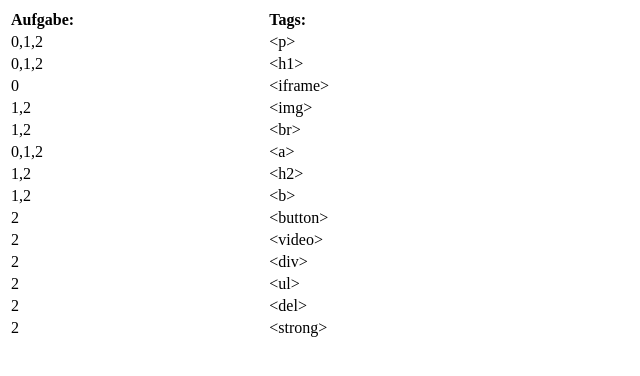
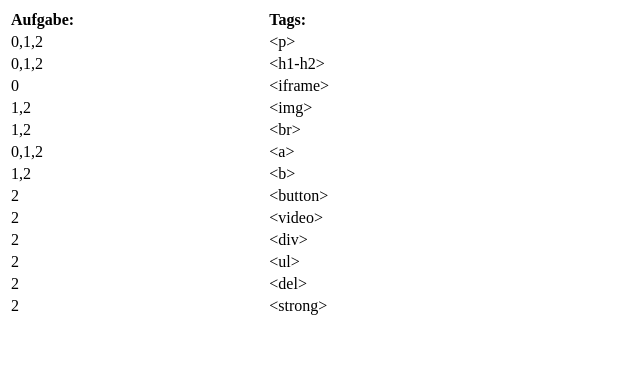
Before and after one commit to rittermarcel/GIS-SoSe-2020, a plain HTML site: page Abgaben/Aufgabe2/tags_used.html in a window 1280 px wide. Shown: the whole page, without its empty margins (0-640 px from the left). Drawn offline with Linux system fonts and the light colour scheme.

Commit message:
Update tags_used.html

```diff
--- a/Abgaben/Aufgabe2/tags_used.html
+++ b/Abgaben/Aufgabe2/tags_used.html
@@ -27,7 +27,7 @@ th {
 </tr>
 <tr>
     <td>0,1,2</td>
-    <td>&lt;h1&gt;</td>
+    <td>&lt;h1-h2&gt;</td>
 </tr>
 <tr>
     <td>0</td>
@@ -48,11 +48,7 @@ th {
     <td>&lt;a&gt;</td>
 
 </tr>
-<tr>
-    <td>1,2</td>
-    <td>&lt;h2&gt;</td>
 
-</tr>
 <tr>
     <td>1,2</td>
     <td>&lt;b&gt;</td>
```
